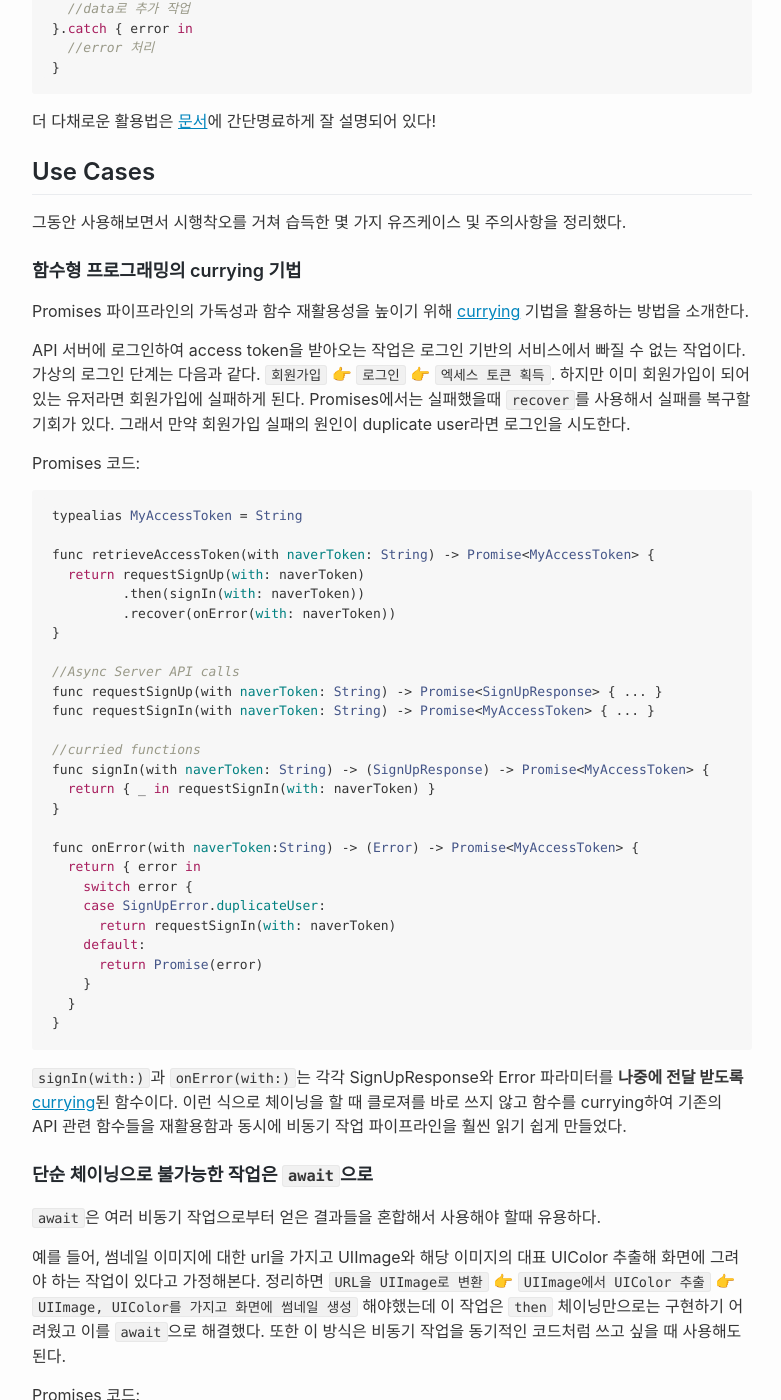
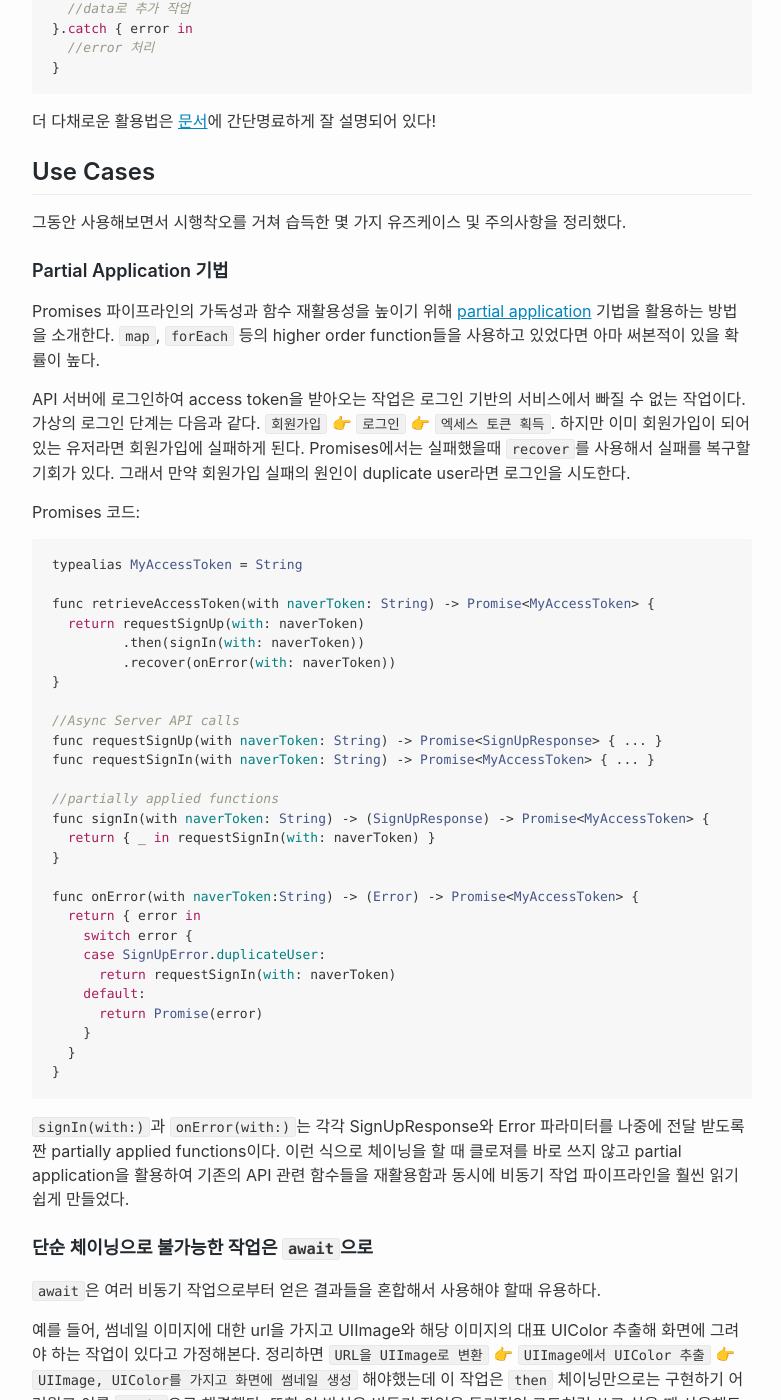
Before and after one commit to nsoojin/nsoojin.github.io, a Jekyll site: the page built from _posts/2018-07-24-using-google-promises-swift.md, in a window 1280 px wide and 1400 px high, scrolled down 3320 px. Shown: the whole window, without its empty margins (68-849 px from the left). Built offline with Jekyll 4.4.1, drawn with Linux system fonts in a browser that asks for light colours; some of the changed text lies outside the part shown.

Commit message:
replace currying with partial application

````diff
--- a/_posts/2018-07-24-using-google-promises-swift.md
+++ b/_posts/2018-07-24-using-google-promises-swift.md
@@ -93,9 +93,9 @@ data(from: url).then { data in
 
 그동안 사용해보면서 시행착오를 거쳐 습득한 몇 가지 유즈케이스 및 주의사항을 정리했다.
 
-### 함수형 프로그래밍의 currying 기법
+### Partial Application 기법
 
-Promises 파이프라인의 가독성과 함수 재활용성을 높이기 위해 [currying](https://robots.thoughtbot.com/introduction-to-function-currying-in-swift) 기법을 활용하는 방법을 소개한다.
+Promises 파이프라인의 가독성과 함수 재활용성을 높이기 위해 [partial application](http://paul-samuels.com/blog/2018/01/31/swift-partially-applied-functions/) 기법을 활용하는 방법을 소개한다. `map`, `forEach` 등의 higher order function들을 사용하고 있었다면 아마 써본적이 있을 확률이 높다.
 
 API 서버에 로그인하여 access token을 받아오는 작업은 로그인 기반의 서비스에서 빠질 수 없는 작업이다. 가상의 로그인 단계는 다음과 같다. `회원가입` 👉 `로그인` 👉 `엑세스 토큰 획득`. 하지만 이미 회원가입이 되어 있는 유저라면 회원가입에 실패하게 된다. Promises에서는 실패했을때 `recover`를 사용해서 실패를 복구할 기회가 있다. 그래서 만약 회원가입 실패의 원인이 duplicate user라면 로그인을 시도한다.
 
@@ -113,7 +113,7 @@ func retrieveAccessToken(with naverToken: String) -> Promise<MyAccessToken> {
 func requestSignUp(with naverToken: String) -> Promise<SignUpResponse> { ... }
 func requestSignIn(with naverToken: String) -> Promise<MyAccessToken> { ... }
 
-//curried functions
+//partially applied functions
 func signIn(with naverToken: String) -> (SignUpResponse) -> Promise<MyAccessToken> {
   return { _ in requestSignIn(with: naverToken) }
 }
@@ -130,7 +130,7 @@ func onError(with naverToken:String) -> (Error) -> Promise<MyAccessToken> {
 }
 ```
 
-`signIn(with:)`과 `onError(with:)`는 각각 SignUpResponse와 Error 파라미터를 **나중에 전달 받도록** [currying](https://robots.thoughtbot.com/introduction-to-function-currying-in-swift)된 함수이다. 이런 식으로 체이닝을 할 때 클로져를 바로 쓰지 않고 함수를 currying하여 기존의 API 관련 함수들을 재활용함과 동시에 비동기 작업 파이프라인을 훨씬 읽기 쉽게 만들었다.
+`signIn(with:)`과 `onError(with:)`는 각각 SignUpResponse와 Error 파라미터를 나중에 전달 받도록 짠 partially applied functions이다. 이런 식으로 체이닝을 할 때 클로져를 바로 쓰지 않고 partial application을 활용하여 기존의 API 관련 함수들을 재활용함과 동시에 비동기 작업 파이프라인을 훨씬 읽기 쉽게 만들었다.
 
 
 ### 단순 체이닝으로 불가능한 작업은 `await`으로
````
Also changed, not shown: other parts of _posts/2018-07-24-using-google-promises-swift.md (+1 -1 lines).
